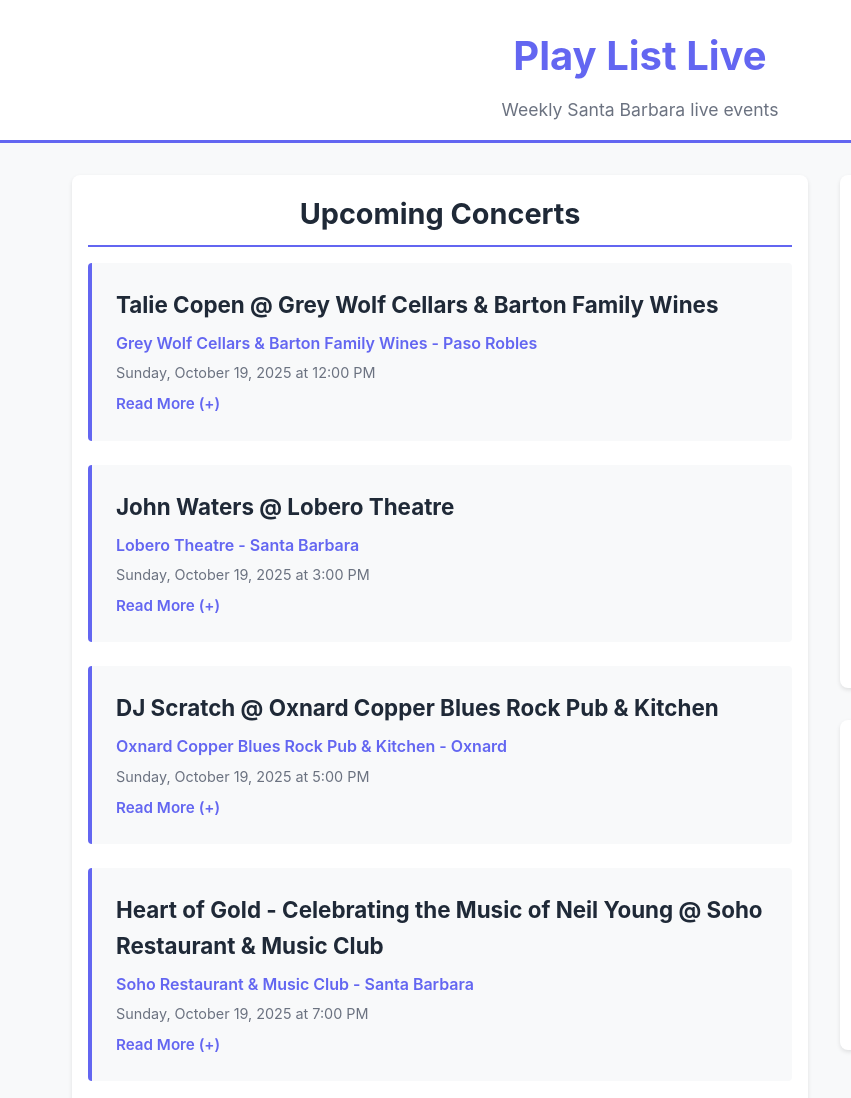
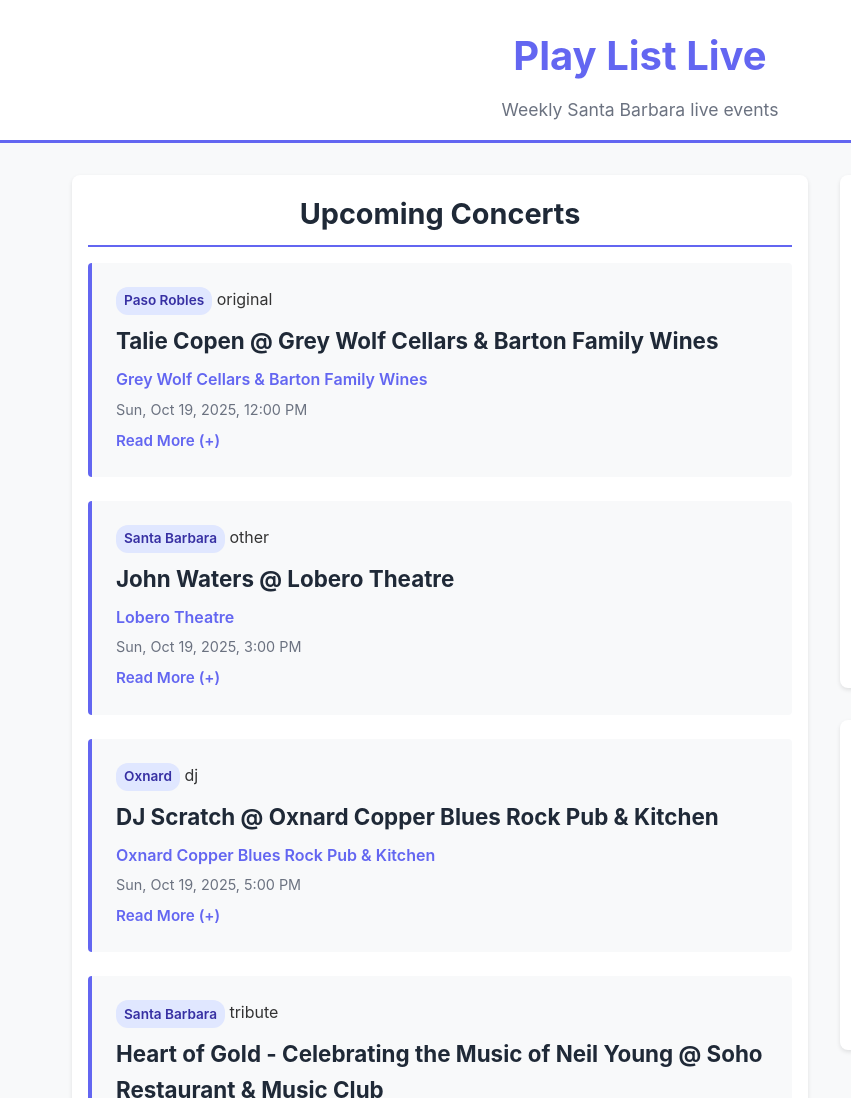
Before and after one commit to emsignailgnehs/play-list-live, a plain HTML site: page index.html in a window 1280 px wide. Shown: the top 1098 px of the page, 0-851 px from the left. Drawn offline with Linux system fonts and the light colour scheme.

Commit message:
update: refactor js and css for layout and text display

```diff
--- a/script.js
+++ b/script.js
@@ -3,15 +3,46 @@
     function formatConcertDateTime(dateString, timeString) {
         const date = new Date(`${dateString}T${timeString}`);
         const options = {
-            weekday: 'long',
+            weekday: 'short',
             year: 'numeric',
-            month: 'long',
+            month: 'short',
             day: 'numeric',
             hour: 'numeric',
             minute: 'numeric',
             hour12: true
         };
         return date.toLocaleString('en-US', options);
+    }
+
+    function renderConcertItem(concertItem) {
+        // console.log(concertItem);
+        const concertItemDiv = document.createElement('div');
+        concertItemDiv.classList.add('concert-item');
+        concertItemDiv.innerHTML = `
+            <span class="city">${concertItem.city}</span>
+            <span class="event-type">${concertItem.description.event_type}</span>
+            <h3>${concertItem.event_name}</h3>
+            <p class="venue">${concertItem.venue_name}</p>
+            <p class="date">${formatConcertDateTime(concertItem.date_of_show, concertItem.time_of_show)}</p>
+            <details>
+                <summary>Read More (+)</summary>
+                <p class="description">${concertItem.description.band.summary}</p>
+            </details>
+        `;
+        const detailsElement = concertItemDiv.querySelector('details');
+        const summaryElement = concertItemDiv.querySelector('summary');
+        const cityElement = concertItemDiv.querySelector('.city');
+        // apply css class to city badge regardless
+        cityElement.classList.add('city-badge');
+
+        detailsElement.addEventListener('toggle', () => {
+            if (detailsElement.open) {
+                summaryElement.textContent = 'Hide (-)';
+            } else {
+                summaryElement.textContent = 'Read More (+)';
+            }
+        });
+        return concertItemDiv;
     }
 
     // Fetch and render concerts
@@ -21,29 +52,8 @@
             const concertList = document.querySelector('.concert-list');
             concertList.innerHTML = ''; // Clear existing content
             concerts.forEach(concert => {
-                const concertItem = document.createElement('div');
-                concertItem.classList.add('concert-item');
-                concertItem.innerHTML = `
-                    <h3>${concert.event_name}</h3>
-                    <p class="venue">${concert.venue_name} - ${concert.city}</p>
-                    <p class="date">${formatConcertDateTime(concert.date_of_show, concert.time_of_show)}</p>
-                    <details>
-                        <summary>Read More (+)</summary>
-                        <p class="description">${concert.description.band.summary}</p>
-                    </details>
-                `;
+                const concertItem = renderConcertItem(concert);
                 concertList.appendChild(concertItem);
-
-                const detailsElement = concertItem.querySelector('details');
-                const summaryElement = concertItem.querySelector('summary');
-
-                detailsElement.addEventListener('toggle', () => {
-                    if (detailsElement.open) {
-                        summaryElement.textContent = 'Hide (-)';
-                    } else {
-                        summaryElement.textContent = 'Read More (+)';
-                    }
-                });
             });
         })
         .catch(error => console.error('Error fetching concerts:', error));
--- a/styles.css
+++ b/styles.css
@@ -3,6 +3,10 @@
     margin: 0;
     padding: 0;
     box-sizing: border-box;
+}
+
+p {
+    hyphens: auto;
 }
 
 body {
@@ -62,6 +66,17 @@
 }
 
 /* Concert List */
+.city-badge {
+    display: inline-block;
+    background-color: #e0e7ff;
+    color: #3730a3;
+    font-size: 0.85rem;
+    font-weight: 600;
+    padding: 0.2rem 0.5rem;
+    border-radius: 12px;
+    margin-bottom: 0.5rem;
+}
+
 .concert-list {
     display: grid;
     gap: 1.5rem;
```
